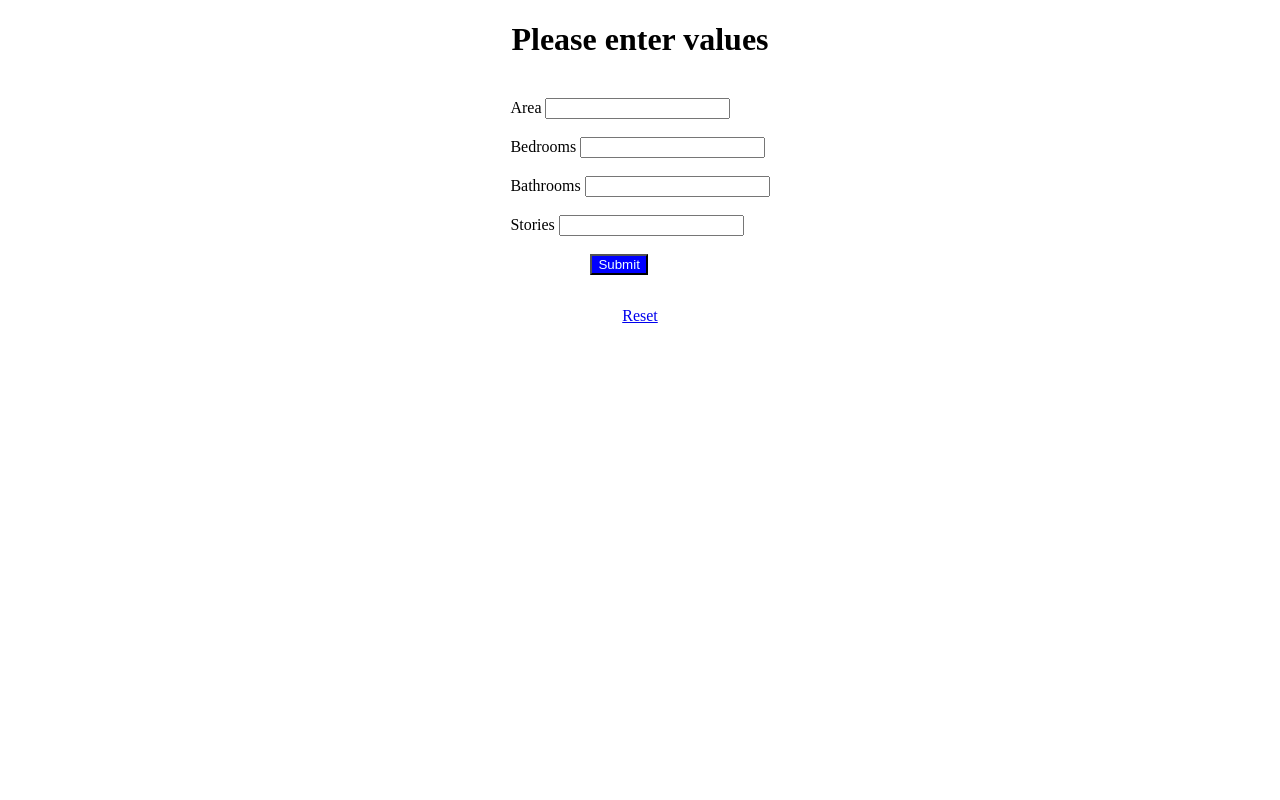
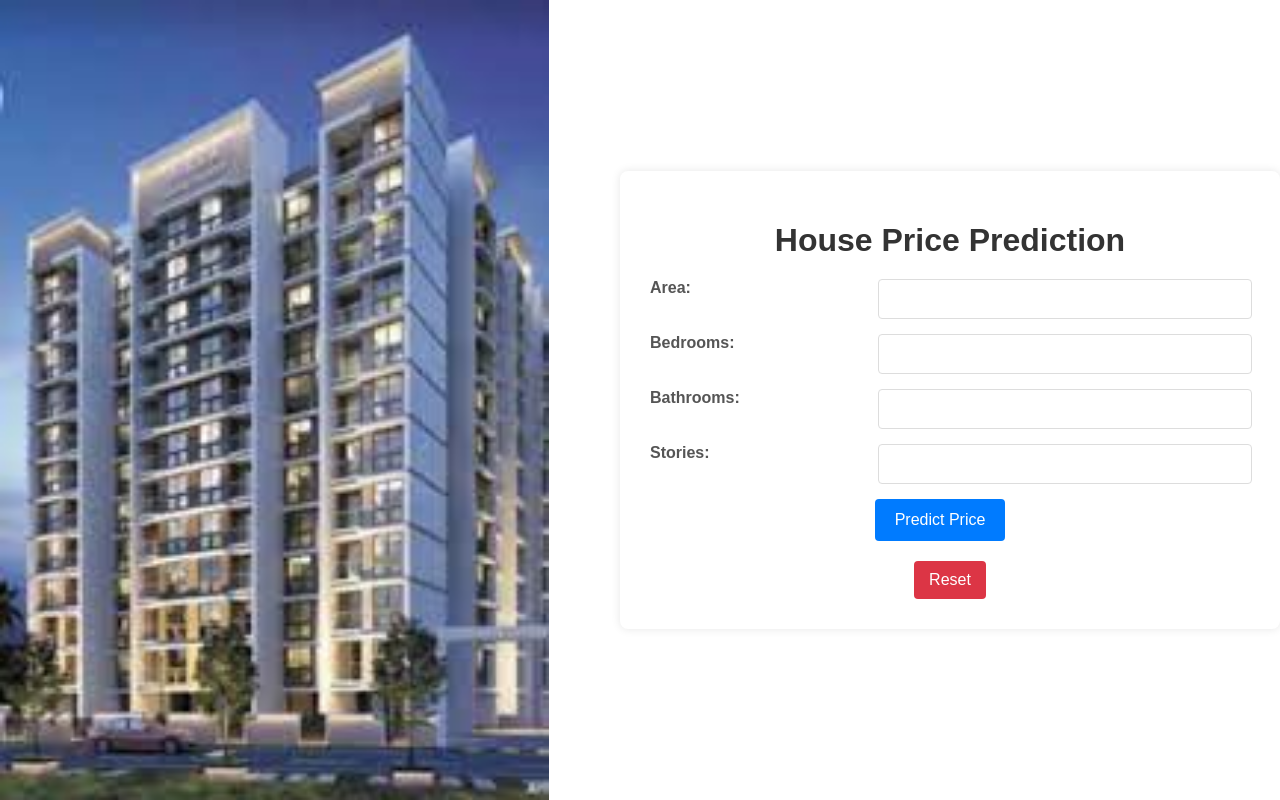
Before and after one commit to abhraliteyaars/mldeployment, a Flask app: page / in a window 1280 px wide. Run offline with Flask 3, Linux system fonts and the light colour scheme; parts of the project's set-up code (start-up, migrations or seed data) failed here and were passed over.

Commit message:
Updated layout and added data storage

```diff
--- a/app.py
+++ b/app.py
@@ -1,15 +1,22 @@
 from flask import Flask,render_template,request,jsonify
 import pickle
 import sklearn
+from db import write_data_db
+import datetime
 
 app =Flask(__name__)
 
 model =pickle.load(open("models/houseprice.pkl","rb"))
 
+
+#base_df = pd.read_csv('sample_file.csv')
+
 @app.route("/")
 def basic_render():
     return render_template("index.html")
 
+
+#in case we want to pass data in the url
 @app.route("/predict", methods=["GET"])
 def model_data():
     price = ""
@@ -17,15 +24,39 @@ def model_data():
     bedrooms = ""
     bathrooms = ""
     stories = ""
-    if request.method == "GET":
-        area = request.args.get('area',type=int)
-        bedrooms = request.args.get('bedrooms',type=int)
-        bathrooms = request.args.get('bathrooms',type=int)
-        stories = request.args.get('stories',type=int)
-        inputs = [[area,bedrooms,bathrooms,stories]]
-        price = model.predict(inputs)
-    return render_template("index.html",price = price,area =area,bedrooms = bedrooms,stories = stories,bathrooms = bathrooms)
+    area = request.args.get('area',type=int)
+    bedrooms = request.args.get('bedrooms',type=int)
+    bathrooms = request.args.get('bathrooms',type=int)
+    stories = request.args.get('stories',type=int)
+    inputs = [[area,bedrooms,bathrooms,stories]]
+    price = model.predict(inputs)
+    price_int = int(price[0])
+    price_usd = "$ {:,}".format(price_int)
+    timestamp = datetime.datetime.now().strftime("%Y%m%d%H%M%S")
+    write_data_db(price_int, area, bedrooms, bathrooms, stories,timestamp)
+    # print(price_int, area, bedrooms, bathrooms, stories,timestamp)
+    return render_template("index.html",price = price_usd,area =area,bedrooms = bedrooms,stories = stories,bathrooms = bathrooms)
 
+
+
+#in case we want to pass case sensitive data
+# @app.route("/predict", methods=["POST"])
+# def post_method():
+#     price = ""
+#     area = ""
+#     bedrooms = ""
+#     bathrooms = ""
+#     stories = ""
+#     area = request.form.get('area',type=int)
+#     bedrooms = request.form.get('bedrooms',type=int)
+#     bathrooms = request.form.get('bathrooms',type=int)
+#     stories = request.form.get('stories',type=int)
+#     inputs = [[area,bedrooms,bathrooms,stories]]
+#     price = model.predict(inputs)
+#     price_int = price.astype(int)
+#     return render_template("index.html",price = price_int,area =area,bedrooms = bedrooms,stories = stories,bathrooms = bathrooms)
+
+#api response
 @app.route("/api/predict", methods=["POST"])
 def model_data_api():
     data = request.get_json()
--- /dev/null
+++ b/sample.py
@@ -0,0 +1,3 @@
+from db import write_data_db
+
+write_data_db(1000000, 1800, 4, 1, 1, "2023-10-01 12:00:00")
--- a/static/styles.css
+++ b/static/styles.css
@@ -1,19 +1,106 @@
 body {
+    font-family: sans-serif;
+    /*background-color: #f4f4f4;*/
+    margin: 0;
     display: flex;
-    align-items: center;      /* Centers vertically */
-    height: 100vh;            /* Makes the body take full viewport height */
-    margin: 0;                /* Removes default margins */
-    flex-direction: column;   /* Stacks elements vertically */
+    justify-content: flex-end; /* Align to the right */
+    align-items: center; /* Vertically center */
+    min-height: 100vh;
+    background-image: url('bgimg.jpeg'); /* Add the background image */
+    background-size: contain; /* Cover the entire background */
+    background-position: left; /* Center the image */
+    background-repeat: no-repeat; /* Prevent the image from repeating */
 }
 
-form input[type = "submit"]{
-    background-color: blue;
-    color: azure;
-    display: flex;
-    margin-left: 80px;
+.container {
+    background-color: #fff;
+    padding: 30px;
+    border-radius: 8px;
+    box-shadow: 0 0 10px rgba(0, 0, 0, 0.1);
+    width: 80%;
+    max-width: 600px;
+    text-align: center;
+}
+
+h1 {
+    color: #333;
+    margin-bottom: 20px;
 
 }
 
-p{
-    margin-left: 80px;
+form {
+    margin-bottom: 20px;
+    margin-right: 20px;
 }
+
+.form-grid {
+    display: grid;
+    grid-template-columns: auto auto; /* Two columns: label and input */
+    gap: 15px;
+    margin-bottom: 15px;
+    text-align: left; /* Align labels to the left */
+}
+
+label {
+    font-weight: bold;
+    color: #555;
+}
+
+input[type="number"] {
+    width: 100%;
+    padding: 10px;
+    border: 1px solid #ddd;
+    border-radius: 4px;
+    font-size: 16px;
+}
+
+input[type="submit"] {
+    background-color: #007bff;
+    color: white;
+    padding: 12px 20px;
+    border: none;
+    border-radius: 4px;
+    cursor: pointer;
+    font-size: 16px;
+    transition: background-color 0.3s;
+}
+
+input[type="submit"]:hover {
+    background-color: #0056b3;
+}
+
+.price {
+    font-size: 1.5em;
+    color: #28a745;
+    margin-top: 20px;
+}
+
+.price span {
+    font-weight: bold;
+}
+
+.reset-button {
+    display: inline-block;
+    padding: 10px 15px;
+    background-color: #dc3545;
+    color: white;
+    text-decoration: none;
+    border-radius: 4px;
+    transition: background-color 0.3s;
+}
+
+.reset-button:hover {
+    background-color: #c82333;
+}
+
+/* Basic responsiveness */
+@media (max-width: 500px) {
+    .container {
+        width: 95%;
+        padding: 20px;
+    }
+
+    .form-grid {
+        grid-template-columns: auto; /* Stack labels and inputs on smaller screens */
+    }
+}
--- a/templates/index.html
+++ b/templates/index.html
@@ -3,32 +3,32 @@
 <head>
     <meta charset="UTF-8">
     <meta name="viewport" content="width=device-width, initial-scale=1.0">
-    <title>Document</title>
+    <title>House Price Prediction</title>
     <link rel="stylesheet" href="static/styles.css">
 </head>
 <body>
-    <h1>Please enter values</h1>
-    <form method="GET" action="/predict">
-        <br>
-        <label> Area</label>
-        <input type="text" id="area" name="area" value = "{{ area }}">
-        <br>
-        <br>
-        <label> Bedrooms</label>
-        <input type="text" id="br" name="bedrooms" value = "{{ bedrooms }}">
-        <br>
-        <br>
-        <label> Bathrooms</label>
-        <input type="text" id="btr" name="bathrooms" value = "{{ bathrooms }}">
-        <br>
-        <br>
-        <label>Stories</label>
-        <input type="text" id="str" name="stories" value = "{{ stories }}">
-        <br>
-        <br>
-        <input type="submit" value="Submit">
-    </form>
-    <p>{{ price }}</p>
-    <a href="/">Reset</a>
+    <div class="container">
+        <h1>House Price Prediction</h1>
+        <form method="get" action="/predict">
+            <div class="form-grid">
+                <label for="area">Area:</label>
+                <input type="number" id="area" name="area" value="{{ area }}" required>
+
+                <label for="bedrooms">Bedrooms:</label>
+                <input type="number" id="bedrooms" name="bedrooms" value="{{ bedrooms }}" required>
+
+                <label for="bathrooms">Bathrooms:</label>
+                <input type="number" id="bathrooms" name="bathrooms" value="{{ bathrooms }}" required>
+
+                <label for="stories">Stories:</label>
+                <input type="number" id="stories" name="stories" value="{{ stories }}" required>
+            </div>
+            <input type="submit" value="Predict Price">
+        </form>
+        {% if price %}
+            <p class="price">The predicted price is: <span>{{ price }}</span></p>
+        {% endif %}
+        <a href="/" class="reset-button">Reset</a>
+    </div>
 </body>
 </html>
```
Also changed, not shown: db.py (added, +44 -0 lines), static/bgimg.jpeg (added), 4 other files.
